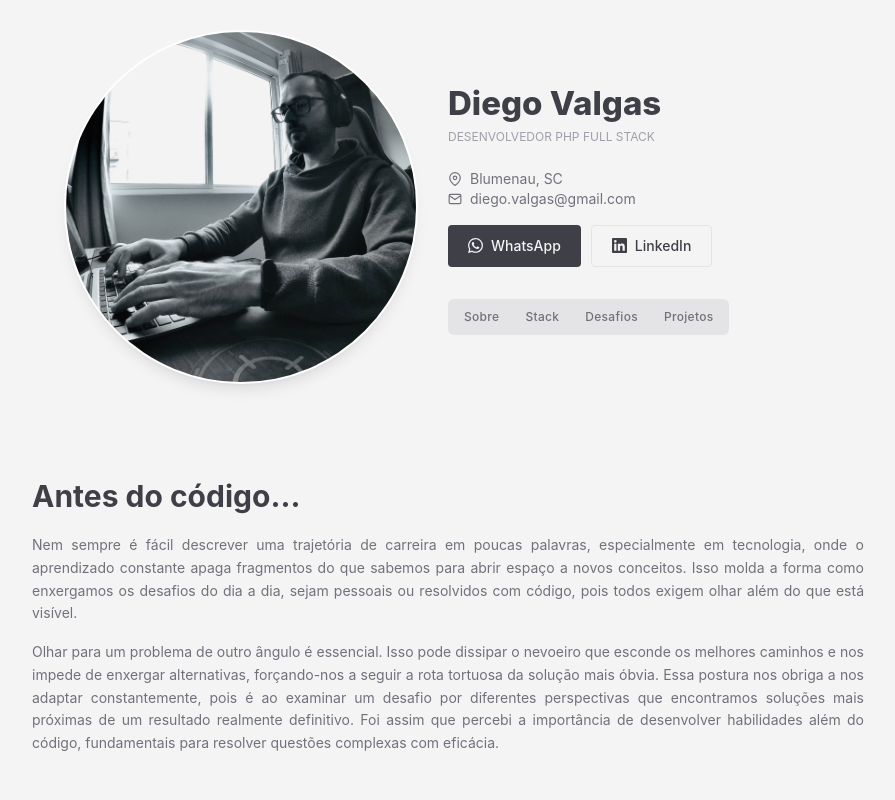
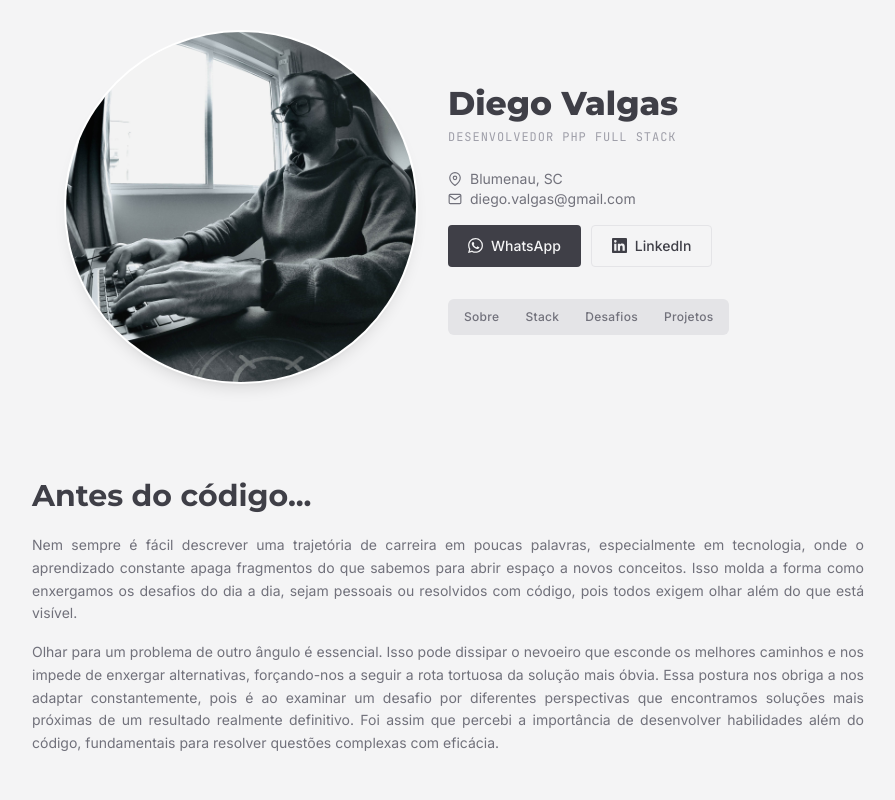
Before and after one commit to DiegoValgas/DiegoValgas.github.io, a Vue app: page / in a window 1280 px wide. Shown: the top 800 px of the page, without its empty margins (192-1087 px from the left). Built offline with nearby package versions, Linux system fonts and the light colour scheme.

Commit message:
feat: adjusting application stylesheet

```diff
--- a/src/assets/styles/main.css
+++ b/src/assets/styles/main.css
@@ -1 +1,23 @@
 @import "tailwindcss";
+:root {
+  color-scheme: only light;
+}
+
+body {
+  font-family: "Inter", sans-serif;
+  font-optical-sizing: auto;
+  font-style: normal;
+}
+
+.title {
+  font-family: "Montserrat", sans-serif;
+  font-optical-sizing: auto;
+  font-style: normal;
+}
+
+.subtitle {
+  font-family: "JetBrains Mono", monospace;
+  font-optical-sizing: auto;
+  font-style: normal;
+  letter-spacing: 0.08em;
+}
```
